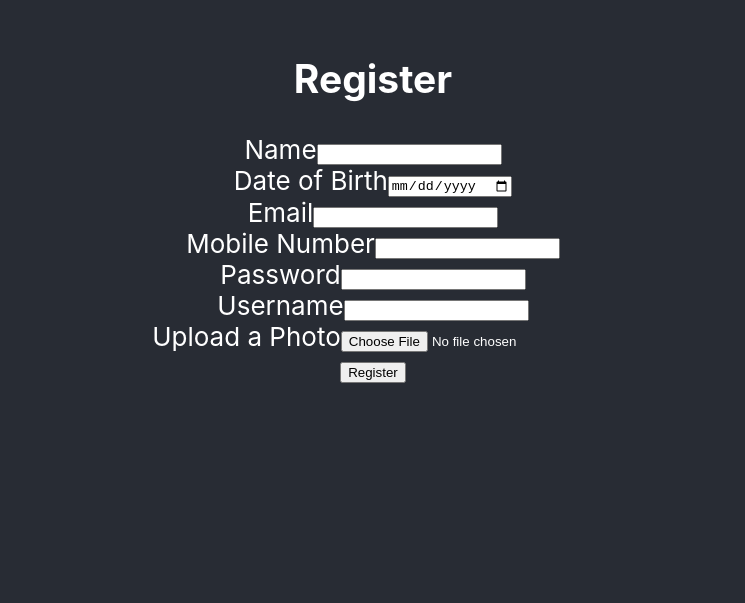
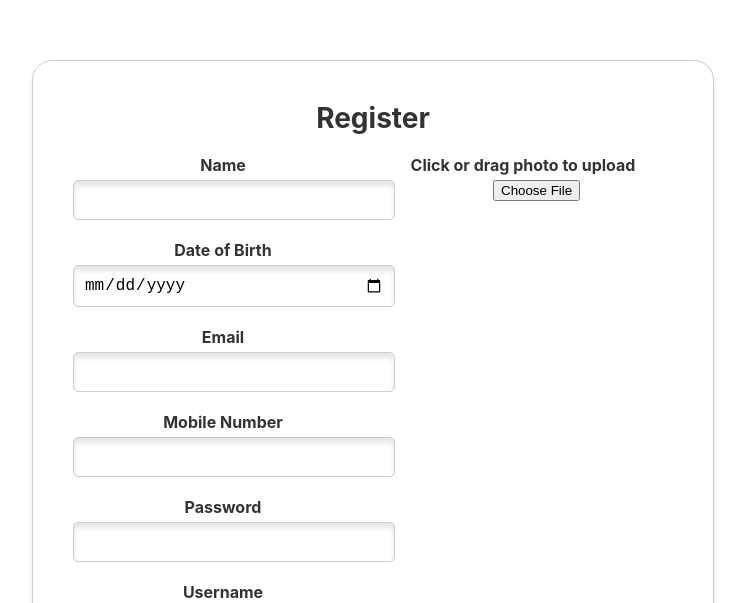
Before and after one commit to CodeToGiveTeam8/frontend, a React (Create React App) app: page /register in a window 1280 px wide. Shown: the part 197-800 px from the top of the page, without its empty margins (267-1012 px from the left). Built offline with nearby package versions, Linux system fonts and the light colour scheme.

Commit message:
register page done

```diff
--- a/package.json
+++ b/package.json
@@ -35,5 +35,8 @@
       "last 1 firefox version",
       "last 1 safari version"
     ]
+  },
+  "devDependencies": {
+    "@babel/plugin-proposal-private-property-in-object": "^7.21.10"
   }
 }
--- a/src/App.css
+++ b/src/App.css
@@ -14,7 +14,7 @@
 }
 
 .App-header {
-  background-color: #282c34;
+
   min-height: 100vh;
   display: flex;
   flex-direction: column;
--- a/src/Components/CSS styles/Register.css
+++ b/src/Components/CSS styles/Register.css
@@ -0,0 +1,96 @@
+.register {
+    display: flex;
+    justify-content: center;
+    align-items: center;
+    height: 150vh;
+    background-color: #ffffff;
+    margin: auto;
+  }
+
+  form {
+    width: 600px;
+    padding: 40px;
+    border: 1px solid #ccc;
+    background-color: #fff;
+    box-shadow: 0 5px 5px rgba(0, 0, 0, 0.1);
+    border-radius: 20px;
+  }
+
+  h2 {
+    margin-top: 0;
+    margin-bottom: 20px;
+    font-size: 28px;
+    text-align: center;
+    color: #333;
+  }
+
+  .row {
+    display: flex;
+  }
+
+  .column {
+    flex: 50%;
+  }
+
+  .form-group {
+    margin-bottom: 20px;
+  }
+
+  label {
+    display: block;
+    margin-bottom: 5px;
+    font-size: 16px;
+    font-weight: bold;
+    color: #333;
+  }
+
+  .photo-preview {
+    display: block;
+    width: 100%;
+    height: auto;
+    max-width: 200px;
+    max-height: 200px;
+    margin-top: 40%;
+    margin-left: 30%;
+    border: 1px solid #ccc;
+    border-radius: 5px;
+    box-shadow: 0 2px 5px rgba(0, 0, 0, 0.1);
+  }
+
+  input[type='text'],
+  input[type='date'],
+  input[type='email'],
+  input[type='tel'],
+  input[type='password'] {
+    display: block;
+    width: 100%;
+    padding: 10px;
+    font-size: 16px;
+    border: 1px solid #ccc;
+    border-radius: 5px;
+    background-color: #fff;
+    box-shadow: inset 0 5px 5px rgba(0, 0, 0, 0.1);
+  }
+
+  input[type='file'] {
+    display: block;
+    margin-top: 5px;
+    margin-left: 40%;
+  }
+
+  button[type='submit'] {
+    display: block;
+    width: 100%;
+    padding: 10px;
+    font-size: 16px;
+    font-weight: bold;
+    color: #fff;
+    background-color: #CD366B;
+    border: none;
+    border-radius: 5px;
+    cursor: pointer;
+  }
+
+  button[type='submit']:hover {
+    background-color: #555;
+  }
--- a/src/Components/Register.jsx
+++ b/src/Components/Register.jsx
@@ -15,19 +15,31 @@ const Register = () => {
     // Handle form submission here
   };
 
-  const handlePhotoChange = (e) => {
-    setPhoto(e.target.files[0]);
+  const handlePhotoChange = (event) => {
+    const file = event.target.files[0];
+    const reader = new FileReader();
+
+    reader.onload = (event) => {
+      setPhoto(event.target.result);
+    };
+
+    reader.readAsDataURL(file);
   };
 
   return (
     <div className="register">
       <form onSubmit={handleSubmit}>
         <h2>Register</h2>
+        <div className="row">
+        <div className="column">
+
+
         <div className="form-group">
           <label htmlFor="name">Name</label>
           <input
             type="text"
             id="name"
+            required
             value={name}
             onChange={(e) => setName(e.target.value)}
           />
@@ -36,6 +48,7 @@ const Register = () => {
           <label htmlFor="dob">Date of Birth</label>
           <input
             type="date"
+            required
             id="dob"
             value={dob}
             onChange={(e) => setDob(e.target.value)}
@@ -46,6 +59,7 @@ const Register = () => {
           <input
             type="email"
             id="email"
+            required
             value={email}
             onChange={(e) => setEmail(e.target.value)}
           />
@@ -55,6 +69,7 @@ const Register = () => {
           <input
             type="tel"
             id="mobile"
+            required
             value={mobile}
             onChange={(e) => setMobile(e.target.value)}
           />
@@ -64,6 +79,7 @@ const Register = () => {
           <input
             type="password"
             id="password"
+            required
             value={password}
             onChange={(e) => setPassword(e.target.value)}
           />
@@ -73,18 +89,31 @@ const Register = () => {
           <input
             type="text"
             id="username"
+            required
             value={username}
             onChange={(e) => setUsername(e.target.value)}
           />
         </div>
-        <div className="form-group">
-          <label htmlFor="photo">Upload a Photo</label>
-          <input
-            type="file"
-            id="photo"
-            accept="image/*"
-            onChange={handlePhotoChange}
-          />
+        </div>
+        <div className="column">
+        <div className="photo-upload">
+  {photo ? (
+    <img src={photo} alt="Preview" className="photo-preview" />
+  ) : (
+    <>
+      <label htmlFor="photo-upload" className="upload-label">
+        Click or drag photo to upload
+      </label>
+      <input
+        type="file"
+        id="photo-upload"
+        onChange={handlePhotoChange}
+        accept="image/*"
+      />
+    </>
+  )}
+</div>
+        </div>
         </div>
         <button type="submit">Register</button>
       </form>
```
Also changed, not shown: 1 other file (tests, documents, lock files or other folders).
